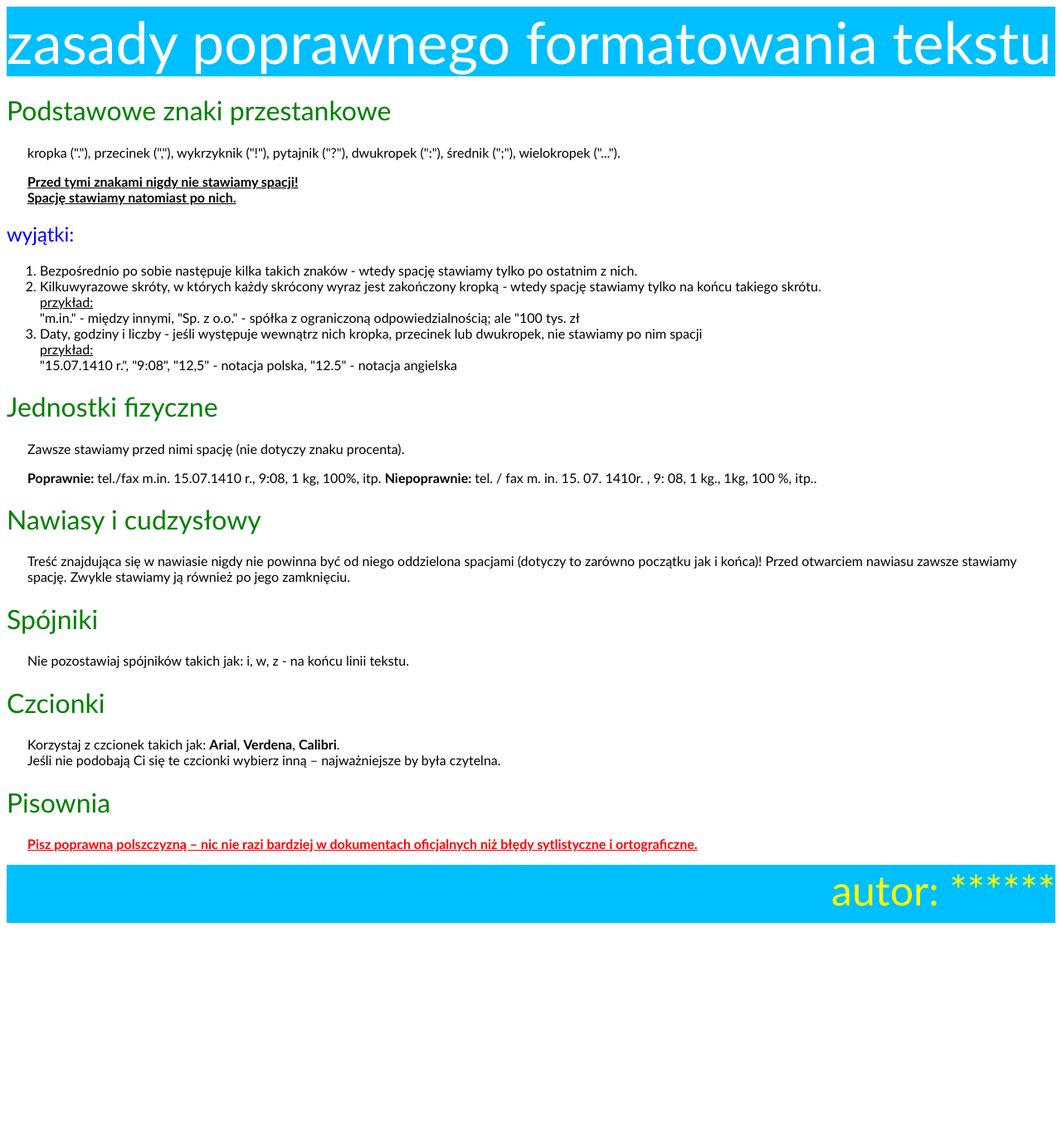
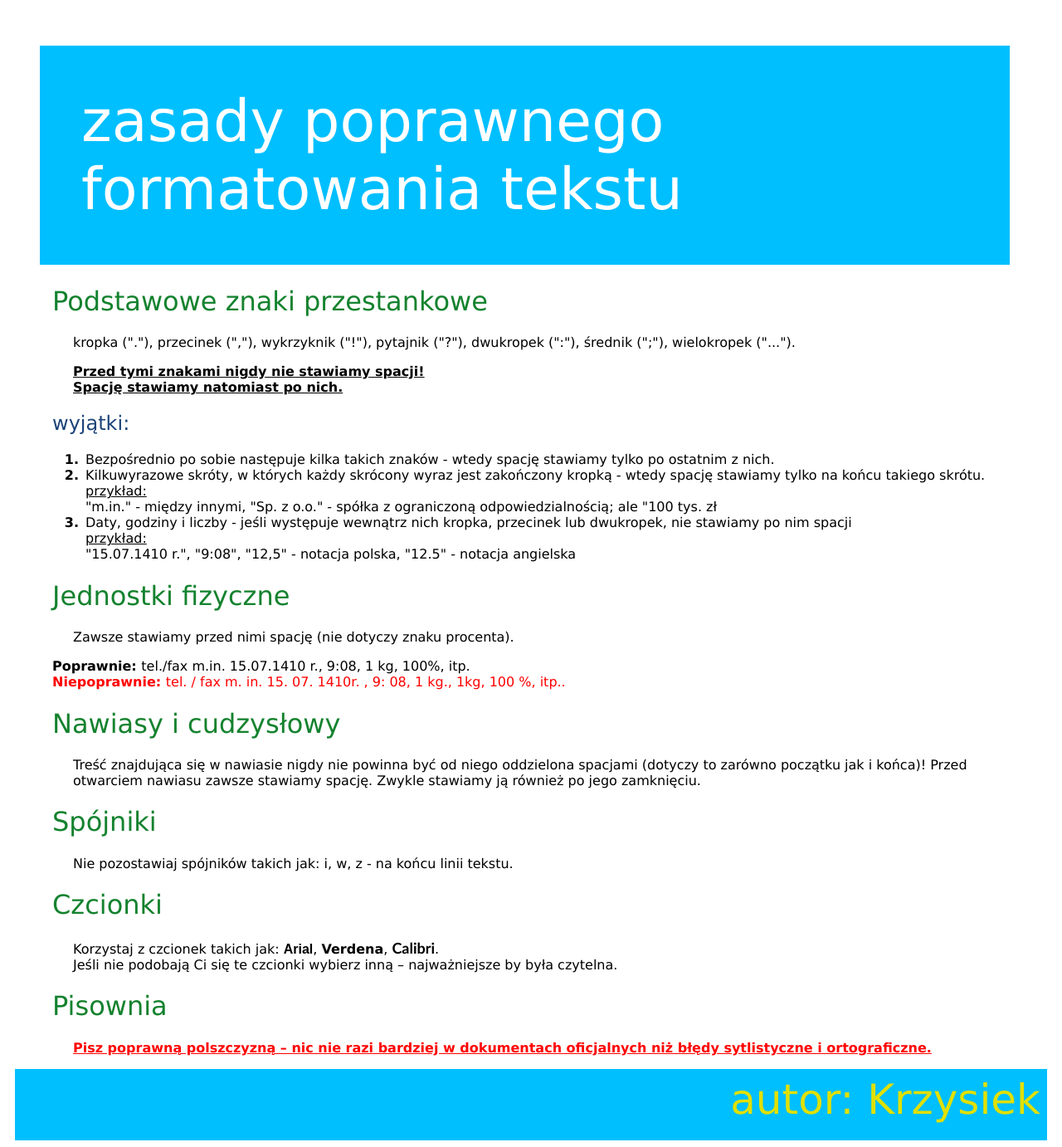
Before and after one commit to syzyrk/syzyrk.github.io, a PHP site: page /zadanie1_2.html in a window 1280 px wide. Shown: the whole page at 83% size. Before the commit the page ends 1112 px from the top, so only its background shows below. Run offline with PHP 8.4, Linux system fonts and the light colour scheme.

Commit message:
Skończone zadanie

```diff
--- a/style2.css
+++ b/style2.css
@@ -1,23 +1,59 @@
 html {
-    font-family: 'Trebuchet MS', 'sans-serif';
-    font-weight: 400;
+    font-family: 'Verdana', 'sans-serif';
 }
-h1{color: green; font-weight: normal;}
-h2{color: blue; font-weight: normal;}
+h1{color: #14822e; font-weight: normal;}
+h2{color: #1c437a; font-weight: normal;}
 footer{
     background-color: #00BFFF;
     text-align: right;
     height: 70px;
-    color: yellow;
+    color: #e0e000;
     font-size: 50px;
+    margin-right: 10px;
+    margin-left: 10px;
+    padding-top: 8px;
+    padding-bottom: 8px;
+    padding-right: 8px;
+}
+.main {
+    padding-left: 55px;
+    padding-right: 55px;
 }
 
 header{
     background-color: #00BFFF;
     font-size: 70px;
     color: white;
+    padding: 50px;
+    padding-right: 70px;
+    margin-left: 40px;
+    margin-right: 55px;
+    margin-top: 55px;
+    margin-bottom: 25px;
 }
 
 p, .text{
     margin-left: 25px;
 }
+
+ol {
+    counter-reset: list-counter;
+}
+
+ol li {
+    position: relative;
+    display: block;
+}
+
+ol li:before {
+    position: absolute;
+    right: 100%;
+    margin-right: .5em;
+    font-weight: 700;
+    counter-increment: list-counter;
+    content: counter(list-counter) ".";
+}
+
+#arial {font-family: Arial, Helvetica, sans-serif;}
+#verdana {font-family: Verdana, Geneva, Tahoma, sans-serif;}
+#calibri {font-family: Calibri; font-size: 18px;}
--- a/zadanie1_2.html
+++ b/zadanie1_2.html
@@ -6,37 +6,36 @@
 		<meta name="author" content="Krzysiek Zawadzki">
 		<meta name="description" content="Opis strony wyświetlany w wyszukiwarce">
 		<meta name="keywords" content="słowoKluczowe1, słowoKluczowe2">
-		<meta http-equiv="refresh" content="15">
 		<title>Tytuł strony</title>
 		<link rel="icon" type="image/x-icon" href="favicon.ico">
 		<link rel="stylesheet" href="style2.css">
-		<script src="script.js"></script>
 	</head>
 	<body>
         <header>zasady poprawnego
             formatowania tekstu</header>
+        <div class="main">
 		<h1>Podstawowe znaki przestankowe</h1>
         <p>kropka ("."), przecinek (","), wykrzyknik ("!"), pytajnik ("?"), dwukropek (":"),
         średnik (";"), wielokropek ("...").</p>
         <p style="font-weight: bold; text-decoration: underline;">Przed tymi znakami nigdy nie stawiamy spacji!<br>
         Spację stawiamy natomiast po nich.</p>
         <h2>wyjątki:</h2>
-        <ol>
-            <li>Bezpośrednio po sobie następuje kilka takich znaków - wtedy spację stawiamy tylko po ostatnim z nich.</li>
-            <li>Kilkuwyrazowe skróty, w których każdy skrócony wyraz jest zakończony kropką
+        <ol id="bullet">
+            <li id="listContent">Bezpośrednio po sobie następuje kilka takich znaków - wtedy spację stawiamy tylko po ostatnim z nich.</li>
+            <li id="listContent">Kilkuwyrazowe skróty, w których każdy skrócony wyraz jest zakończony kropką
                 - wtedy spację stawiamy tylko na końcu takiego skrótu.<br>
                 <u>przykład:</u><br>
                 "m.in." - między innymi, "Sp. z o.o." - spółka z ograniczoną odpowiedzialnością;
                 ale "100 tys. zł</li>
-            <li>Daty, godziny i liczby - jeśli występuje wewnątrz nich kropka, przecinek lub
+            <li id="listContent">Daty, godziny i liczby - jeśli występuje wewnątrz nich kropka, przecinek lub
                 dwukropek, nie stawiamy po nim spacji<br>
                 <u>przykład:</u><br>
                 "15.07.1410 r.", "9:08", "12,5" - notacja polska, "12.5" - notacja angielska</li>
         </ol>
         <h1>Jednostki fizyczne</h1>
         <p>Zawsze stawiamy przed nimi spację (nie dotyczy znaku procenta).</p>
-        <p><b>Poprawnie: </b> tel./fax m.in. 15.07.1410 r., 9:08, 1 kg, 100%, itp.
-        <b>Niepoprawnie: </b>tel. / fax m. in. 15. 07. 1410r. , 9: 08, 1 kg., 1kg, 100 %, itp..</p>
+        <b>Poprawnie: </b> tel./fax m.in. 15.07.1410 r., 9:08, 1 kg, 100%, itp.
+        <div style="color: red"><b>Niepoprawnie: </b>tel. / fax m. in. 15. 07. 1410r. , 9: 08, 1 kg., 1kg, 100 %, itp..</div>
         <h1>Nawiasy i cudzysłowy</h1>
         <p>Treść znajdująca się w nawiasie nigdy nie powinna być od niego oddzielona
             spacjami (dotyczy to zarówno początku jak i końca)!
@@ -45,10 +44,11 @@
         <h1>Spójniki</h1>
         <p>Nie pozostawiaj spójników takich jak: i, w, z - na końcu linii tekstu.</p>
         <h1>Czcionki</h1>
-        <p>Korzystaj z czcionek takich jak: <b>Arial</b>, <b>Verdena</b>, <b>Calibri</b>.<br> Jeśli nie podobają Ci się te czcionki wybierz inną – najważniejsze by była czytelna.</p>
+        <p>Korzystaj z czcionek takich jak: <b id="arial">Arial</b>, <b id="verdana">Verdena</b>, <b id="calibri">Calibri</b>.<br> Jeśli nie podobają Ci się te czcionki wybierz inną – najważniejsze by była czytelna.</p>
         <h1>Pisownia</h1>
         <p style="color: red;"><b><u>Pisz poprawną polszczyzną – nic nie razi bardziej w dokumentach
             oficjalnych niż błędy sytlistyczne i ortograficzne.</u></b></p>
-        <footer>autor: ******</footer>
+        </div>
+            <footer>autor: Krzysiek</footer>
 	</body>
 </html>
```
